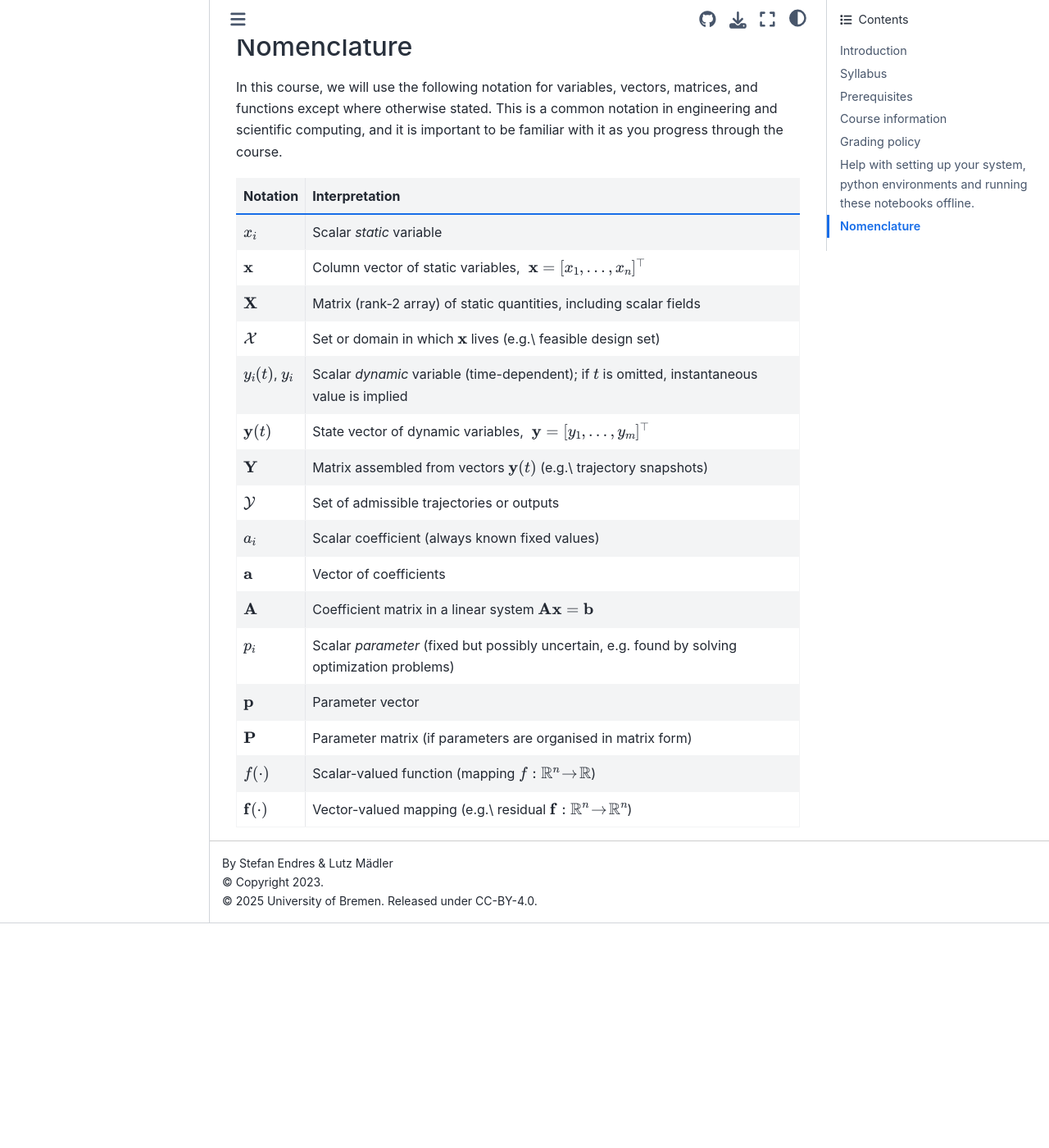
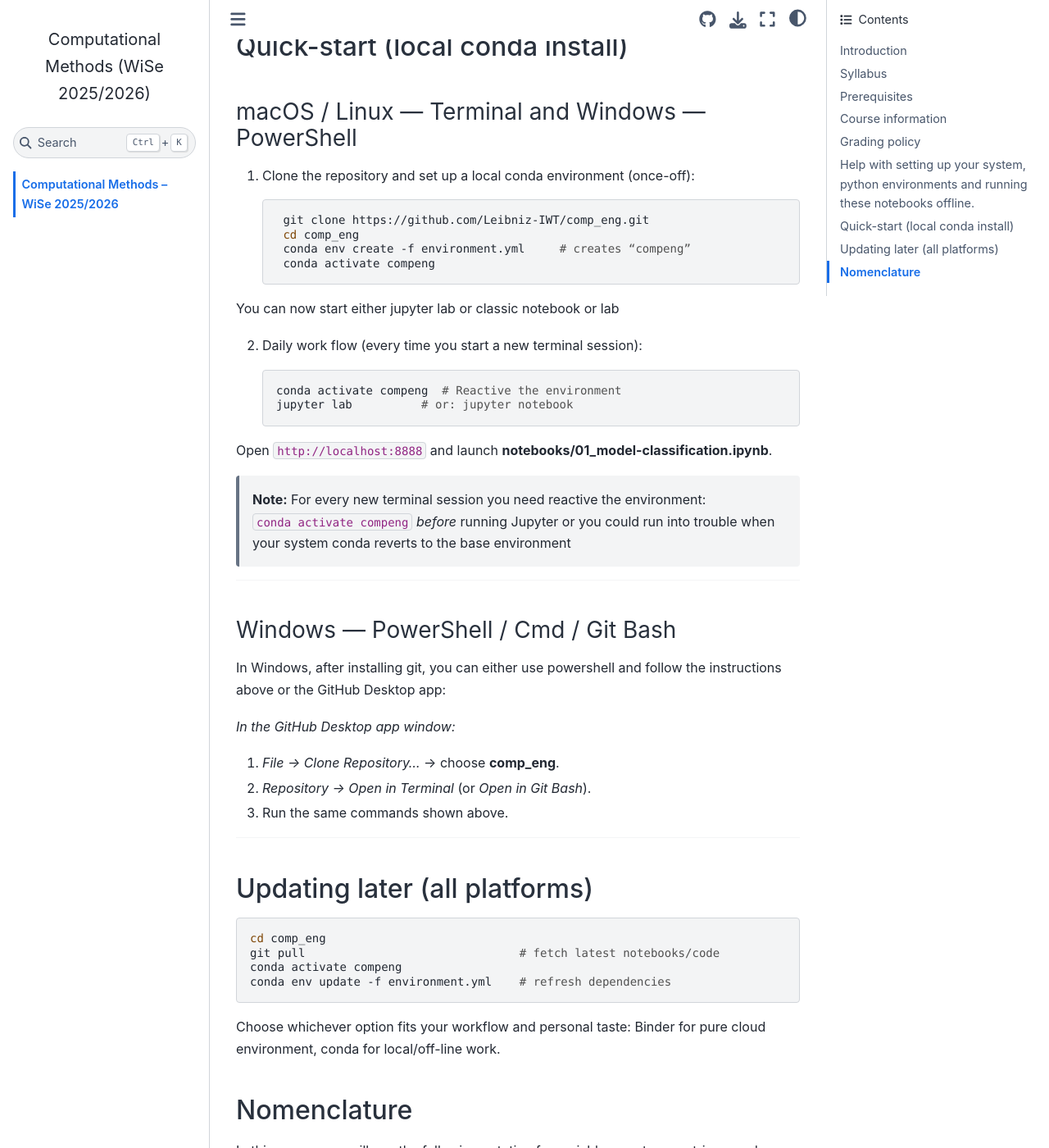
Before and after one commit to Leibniz-IWT/comp_eng, a Jupyter Book: the page built from intro.md, in a window 1280 px wide and 1400 px high, scrolled down 4358 px. Shown: the whole window at 82% size. Built offline with Jupyter Book 1.0.4 settings and Sphinx 7.4.7 and the Sphinx Book theme 1.1.4, drawn with Linux system fonts in a browser that asks for light colours; pages that are not in the unit, such as notebooks, are missing from menus; before the commit the page ends 5484 px from its top, so only the background shows below that.

Commit message:
Add classic notebook install

````diff
--- a/intro.md
+++ b/intro.md
@@ -55,7 +55,7 @@
 Click the **“Launch Binder”** badge at the top-right of any page (or the button below).
 Binder will build a temporary Jupyter-Lab session in the cloud; nothing to install on your computer.
 
-> **Tip:** The build takes a couple of minutes, a read-only preview appears first.
+> **Note:** The build takes a couple of minutes, a read-only preview appears first.
 > Leave the tab open: your interactive session will load automatically when ready.
 
 [![Launch on Binder](https://mybinder.org/badge_logo.svg)](https://mybinder.org/v2/gh/Leibniz-IWT/comp_eng/main?urlpath=lab/tree/notebooks/01_model-classification.ipynb)
@@ -92,6 +92,56 @@
    ```
 Choose whichever option fits your workflow—Binder for quick trying, conda for full performance or offline work.
 
+
+## Quick-start (local conda install)
+### macOS / Linux — Terminal and Windows — PowerShell
+
+1. Clone the repository and set up a local conda environment (once-off):
+
+   ```bash
+    git clone https://github.com/Leibniz-IWT/comp_eng.git
+    cd comp_eng
+    conda env create -f environment.yml     # creates “compeng”
+    conda activate compeng
+    ```
+You can now start either jupyter lab or classic notebook or lab
+
+2. Daily work flow (every time you start a new terminal session):
+    ```bash
+    conda activate compeng  # Reactive the environment
+    jupyter lab          # or: jupyter notebook
+    ```
+Open `http://localhost:8888` and launch **notebooks/01_model-classification.ipynb**.
+
+
+> **Note:** For every new terminal session you need reactive the environment:
+> `conda activate compeng` _before_ running Jupyter or you could run into trouble when your system conda reverts to the base environment
+
+---
+
+### Windows — PowerShell / Cmd / Git Bash
+
+In Windows, after installing git, you can either use powershell and follow the instructions above or the GitHub Desktop app:
+
+_In the GitHub Desktop app window:_
+
+1. *File → Clone Repository…* → choose **comp_eng**.
+2. *Repository → Open in Terminal* (or *Open in Git Bash*).
+3. Run the same commands shown above.
+
+---
+
+## Updating later (all platforms)
+```bash
+cd comp_eng
+git pull                               # fetch latest notebooks/code
+conda activate compeng
+conda env update -f environment.yml    # refresh dependencies
+```
+
+Choose whichever option fits your workflow and personal taste: Binder for pure cloud environment, conda for local/off-line work.
+
+
 ## Nomenclature
 
 In this course, we will use the following notation for variables, vectors, matrices, and functions except where otherwise stated. This is a common notation in engineering and scientific computing, and it is important to be familiar with it as you progress through the course.
````
